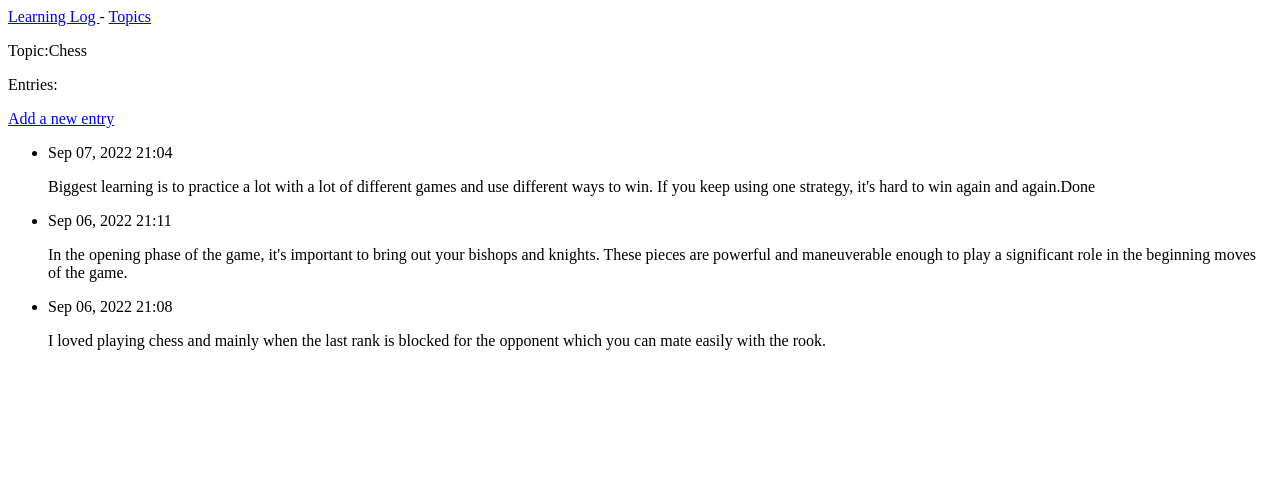
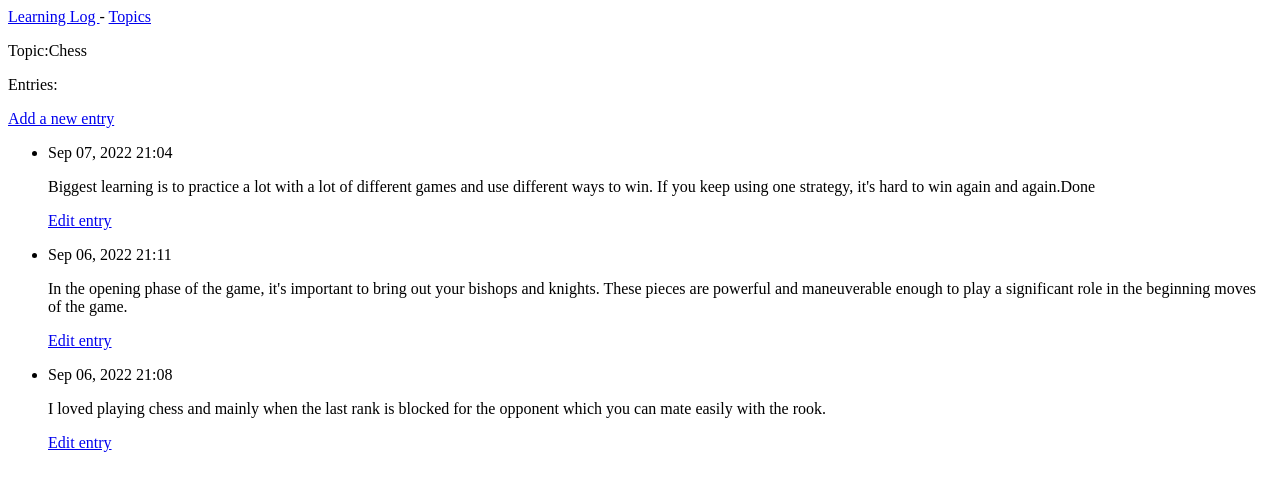
Before and after one commit to yashdixit0885/Learning-Log, a Django app: page /topics/1/ in a window 1280 px wide. Shown: the top 491 px of the page. Run offline with Django 4.2, Linux system fonts and the light colour scheme; data comes from the database, SQL or seed files in the repository; both versions use the stored data as it was after the commit.

Commit message:
added edit_entry url,view method and html. Project is working as of this commit

```diff
--- a/learning_logs/templates/learning_logs/topic.html
+++ b/learning_logs/templates/learning_logs/topic.html
@@ -13,6 +13,9 @@
         <li>
             <p>{{entry.date_added|date:'M d, Y H:i'}}</p>
             <p>{{entry.text|linebreaks }}</p>
+            <p>
+                <a href="{% url 'learning_logs:edit_entry' entry.id %}">Edit entry</a>
+            </p>
         </li>
         {% empty %}
         <li>There are no entries for this topic yet</li>
--- a/learning_logs/urls.py
+++ b/learning_logs/urls.py
@@ -21,4 +21,7 @@ urlpatterns = [
 
     # Page for adding a new entry
     path('new_entry/<int:topic_id>/',views.new_entry,name='new_entry'),
+
+    # Page for editing an entry
+    path('edit_entry/<int:entry_id>/',views.edit_entry,name='edit_entry'),
 ]
--- a/learning_logs/views.py
+++ b/learning_logs/views.py
@@ -1,6 +1,6 @@
 from django.shortcuts import render,redirect
 
-from . models import Topic
+from . models import Topic,Entry
 from .forms import TopicForm,EntryForm
 
 # Create your views here.
@@ -57,3 +57,22 @@ def new_entry(request,topic_id):
     # Display a blank or invalid form
     context = {'topic':topic, 'form':form}
     return render(request,'learning_logs/new_entry.html',context)
+
+def edit_entry(request,entry_id):
+    """Edit an existing entry"""
+    entry = Entry.objects.get(id=entry_id)
+    topic=entry.topic
+
+    if request.method != 'POST':
+        # Initial request;pre-fill with the current entry.
+        form = EntryForm(instance=entry) # In this line we make an instance of EntryForm and instance =entry tells Django to pre-fill the page with existing entry details which you have captured earlier
+
+    else:
+        #POST data submitted;process data
+        form = EntryForm(instance=entry,data=request.POST)# In this case, we ask Django to create the entry form and update the data in the entry form with the data from POST in the request
+        if form.is_valid():
+            form.save()
+            return redirect('learning_logs:topic',topic_id=topic.id) #After the update has happened we send the user to the topic page where user can see the updated entry
+    # Display a blank or invalid form
+    context = {'entry':entry,'topic':topic, 'form':form}
+    return render(request,'learning_logs/edit_entry.html',context)
```
Also changed, not shown: learning_logs/templates/learning_logs/edit_entry.html (added, +15 -0 lines), db.sqlite3.
